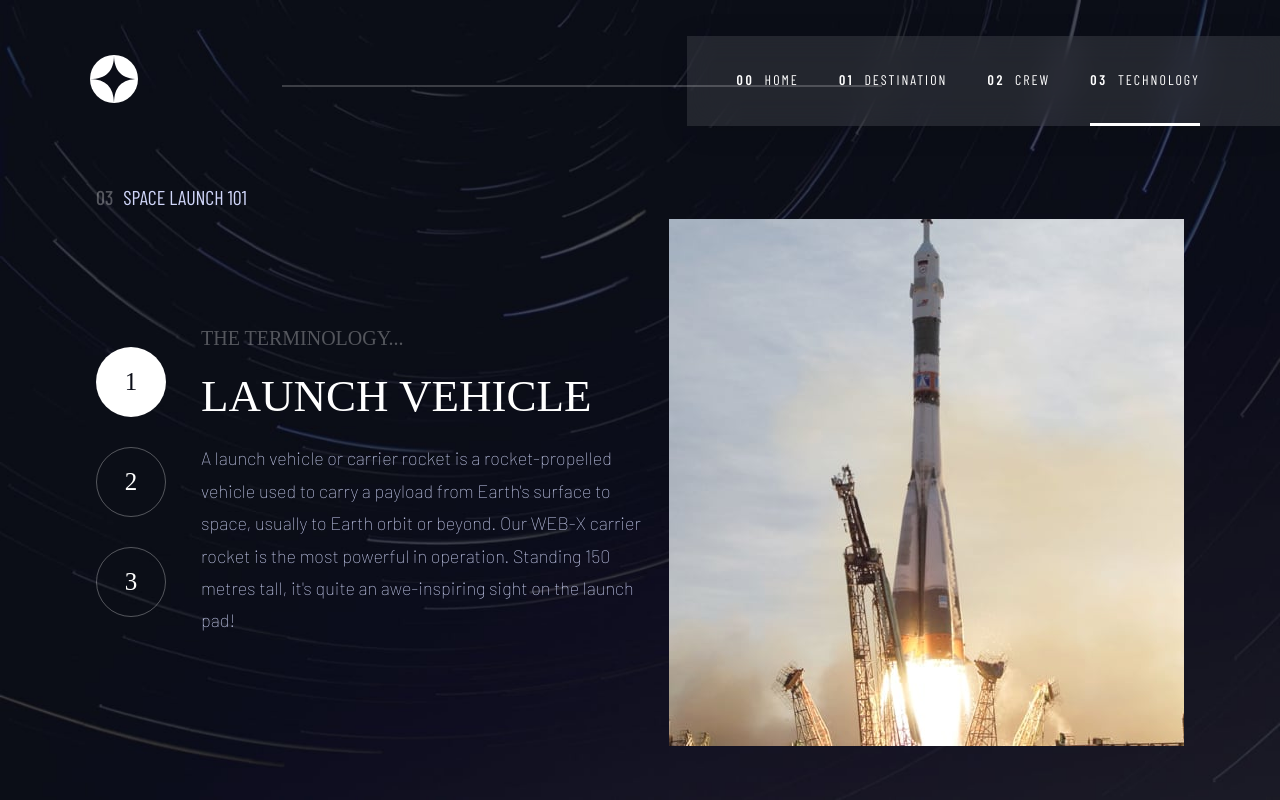
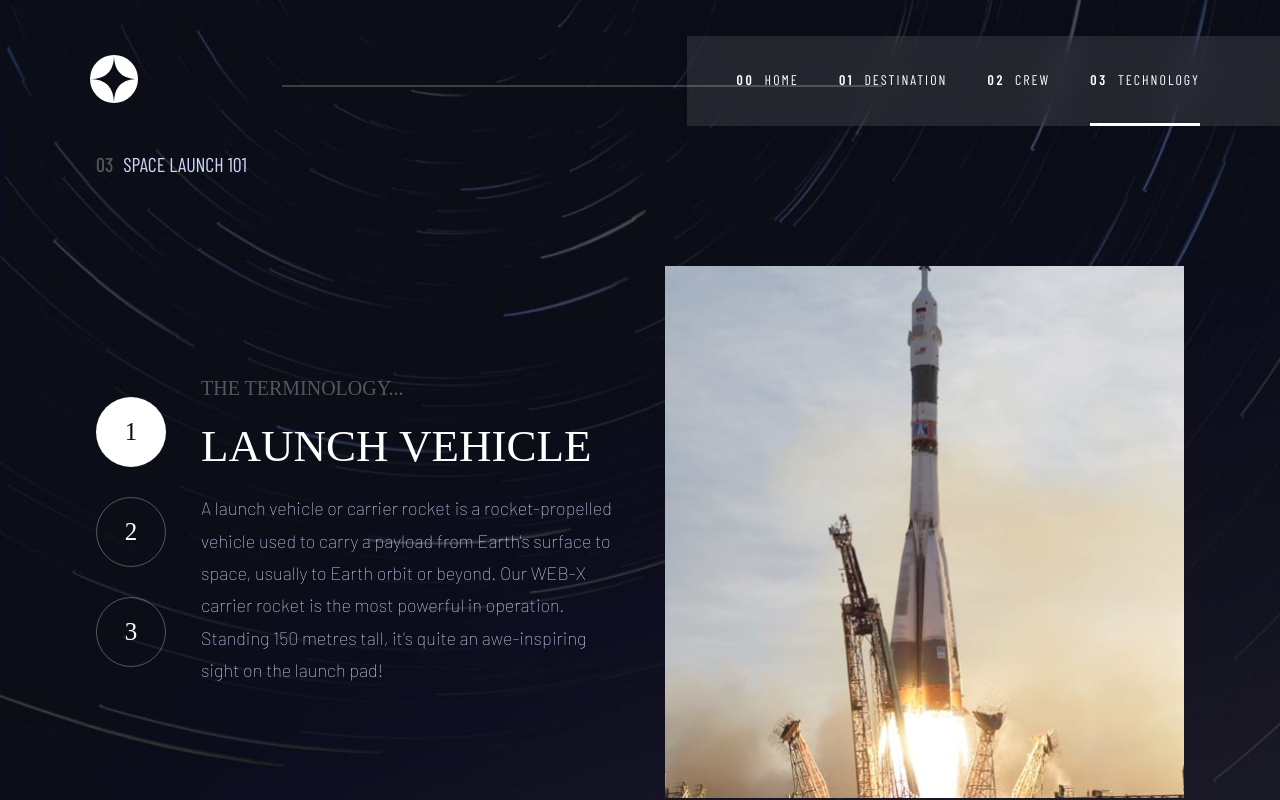
Before and after one commit to theblaisecode/Space-Exploration, a React (Vite) app: page /Space-Exploration/technology in a window 1280 px wide. Built offline with nearby package versions, Linux system fonts and the light colour scheme; a web font is replaced by a local one.

Commit message:
first commit

```diff
--- a/src/components/TechnContent.tsx
+++ b/src/components/TechnContent.tsx
@@ -30,6 +30,7 @@ function TechnContent() {
             </div>
           </div>
 
+          <div className="techDetails">
             {technology.map((techDetails) => {
               const { id, stage, info } = techDetails;
 
@@ -47,6 +48,7 @@ function TechnContent() {
                 </div>
               );
             })}
+          </div>
         </div>
 
         <div className="contentBottom">
--- a/src/styles/TechnContentWrapper.tsx
+++ b/src/styles/TechnContentWrapper.tsx
@@ -3,7 +3,10 @@ import styled from "styled-components";
 const TechnContentWrapper = styled.section`
   .allTech {
     display: flex;
-    gap: 2rem;
+    gap: 5rem;
+    padding-top: 10rem;
+    justify-content: center;
+    align-items: center;
   }
 
   .allTech .contentTop,
@@ -79,16 +82,15 @@ const TechnContentWrapper = styled.section`
   }
 
   .contentBottom {
-    /* flex: 1; */
+    flex: 1;
     display: flex;
     justify-content: flex-end;
     align-items: center;
-    padding: 2rem 0;
+    padding: 0;
   }
 
   .contentBottom img {
     width: 100%;
-    /* margin-right: -77.5%; */
     display: none;
   }
 
@@ -99,6 +101,7 @@ const TechnContentWrapper = styled.section`
   @media screen and (max-width: 950px), screen and (max-height: 550px) {
     .allTech {
       flex-direction: column-reverse;
+      padding-top: 3rem;
     }
 
     .allTech .contentTop {
@@ -138,8 +141,9 @@ const TechnContentWrapper = styled.section`
     }
 
     .contentBottom {
+      flex: none;
       width: 100vw;
-      height: 30vh;
+      height: 25vh;
       justify-content: center;
       overflow: hidden;
     }
@@ -148,14 +152,14 @@ const TechnContentWrapper = styled.section`
       width: 100%;
       height: 100%;
       object-fit: cover;
-      margin-right: 0;
     }
   }
 
   @media (min-width: 550px) and (max-width: 950px) {
     .contentBottom {
       width: 100%;
-      height: 43vh;
+      height: 33vh;
+      flex: none;
     }
 
     .contentBottom img {
@@ -200,7 +204,6 @@ const TechnContentWrapper = styled.section`
     }
 
     .contentBottom img {
-      width: 70%;
       margin-right: 0;
     }
   }
```
Lines whose indentation alone changed are shown as unchanged.
